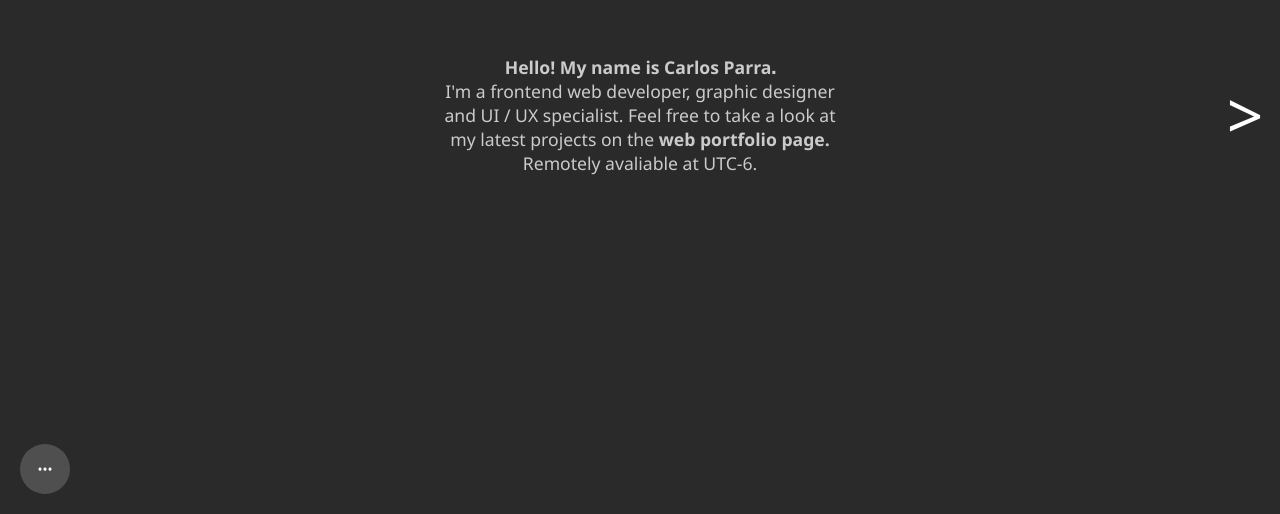
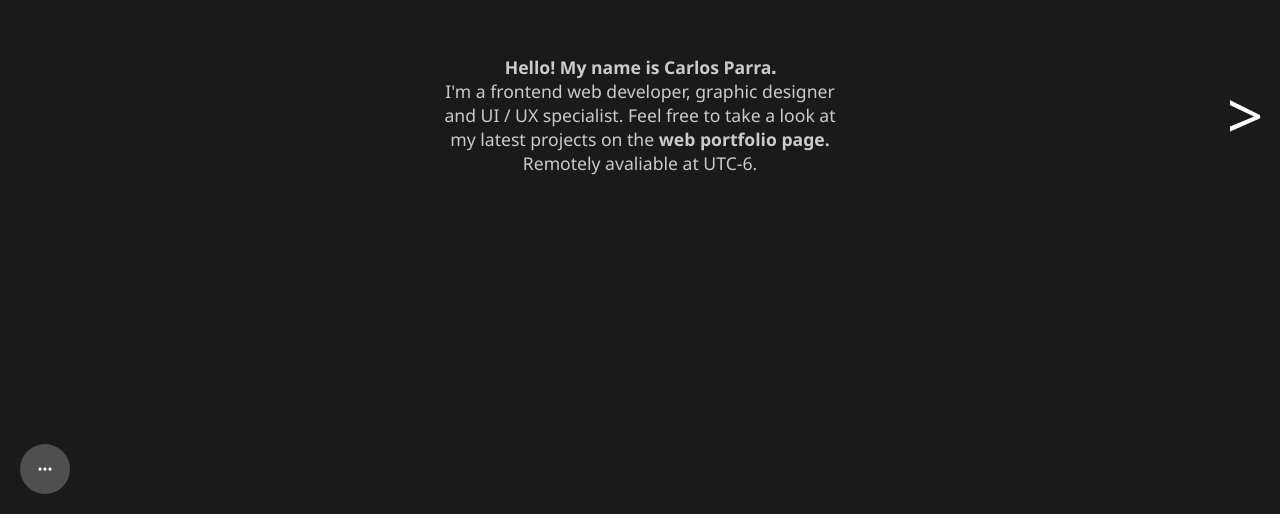
Before and after one commit to CarlosParraMtz/carlosparra, a Next.js app: page / in a window 1280 px wide. Shown: the part 286-800 px from the top of the page. Built offline with nearby package versions, Linux system fonts and the light colour scheme.

Commit message:
bg-update

```diff
--- a/pages/_app.js
+++ b/pages/_app.js
@@ -12,15 +12,17 @@
       <Head>
         <link rel="preconnect" href="https://fonts.googleapis.com" />
         <link rel="preconnect" href="https://fonts.gstatic.com" crossOrigin="true" />
-        <link href="https://fonts.googleapis.com/css2?family=Oswald:wght@500&display=swap" rel="stylesheet" />
+        <link rel="stylesheet" href="https://fonts.googleapis.com/css2?family=Oswald:wght@500&display=swap" />
         <link rel='stylesheet' href='https://cdn-uicons.flaticon.com/uicons-solid-rounded/css/uicons-solid-rounded.css' />
       </Head>
-      <AnimatePresence exitBeforeEnter >
+      <AnimatePresence mode="wait" >
         <motion.div
           key={router.route}
 
         >
-          <Component {...pageProps} />
+          <main>
+            <Component {...pageProps} />
+          </main>
         </motion.div>
       </AnimatePresence>
       <NavMenu />
--- a/styles/Global.css
+++ b/styles/Global.css
@@ -13,7 +13,7 @@
 }
 
 body {
-    background: #2a2a2a;
+    background: #1a1a1a;
     color: #cbcbcb;
 }
 
```
